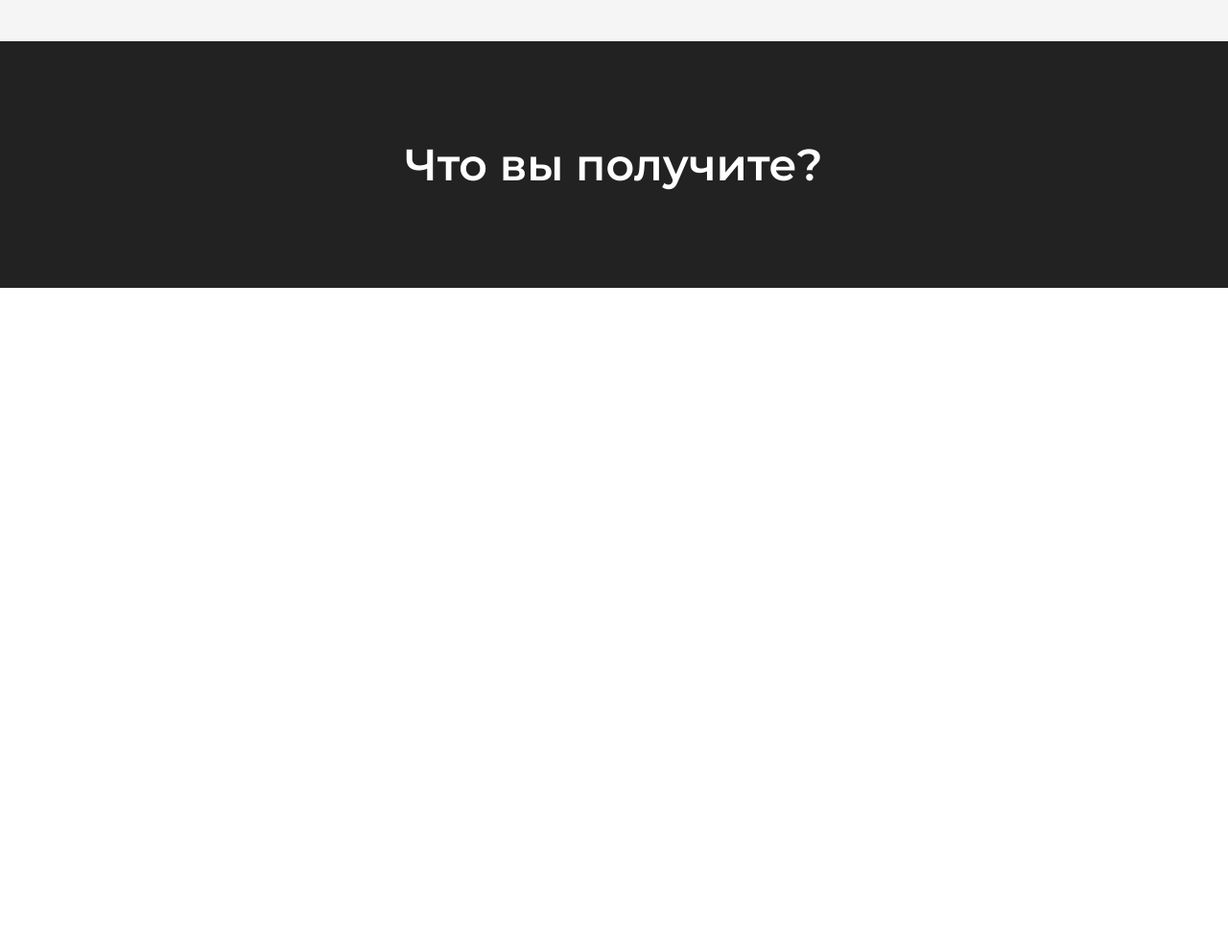
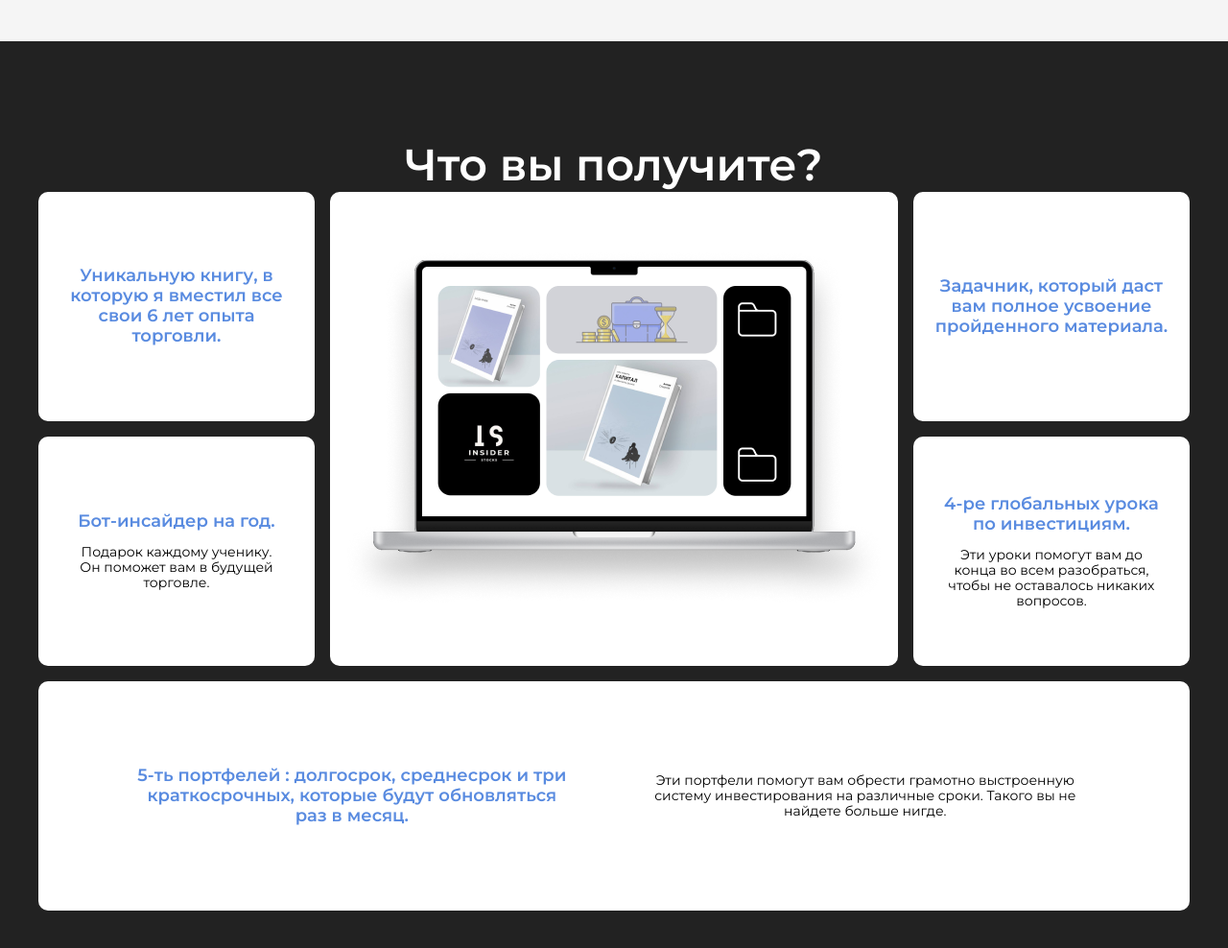
Before and after one commit to PavelSidyuk/myLanding, a plain HTML site: page index.html in a window 1280 px wide. Shown: the part 1507-2495 px from the top of the page at 96% size. Before the commit the page ends 1807 px from the top, so only its background shows below. Drawn offline with Linux system fonts and the light colour scheme.

Commit message:
сетка

```diff
--- a/Styles.css
+++ b/Styles.css
@@ -13,6 +13,11 @@ h3{
     font-size: 20px;
     font-weight: 400;
     line-height: 23px;
+}
+h4{
+    font-size: 18px;
+    font-weight: 600;
+    line-height: 21px;
 }
 p{
     font-size: 16px;
@@ -116,4 +121,50 @@ p{
 .benefit h1{
     text-align: center;
     color: #ffffff;
+
 }
+.benefit__wrapper{
+    display: grid;
+    grid-template-columns: repeat(4, 1fr);
+    grid-auto-rows: 239px;
+    gap: 1em;
+
+}
+.benefit__item{
+    background-color: #ffffff;
+    border-radius: 10px;
+    display: flex;
+    align-items: center;
+    text-align: center;
+    padding: 0 20px;
+    flex-direction: column;
+    justify-content: center;
+}
+.benefit__item.big__item{
+    grid-column: 2/4;
+    grid-row: 1/3;
+    padding: 0;
+}
+.benefit__item.item__bottom{
+    grid-column: 1/5;
+    flex-direction: row;
+    padding: 0 100px;
+}
+.benefit__item.item__bottom p{
+    margin: 0;
+    padding: 0;
+}
+.benefit__item.item__bottom h4{
+    margin-right: 70px;
+}
+
+.benefit__item h4{
+    color: #598BE0;
+}
+.benefit__item p{
+    font-size: 14px;
+    font-weight: 400;
+    line-height: 16px;
+    margin-top: 13px;
+    padding: 0 15px;
+}
--- a/index.html
+++ b/index.html
@@ -76,7 +76,30 @@
     <div class="container">
         <h1>Что вы получите?</h1>
         <div class="benefit__wrapper">
-
+            <div class="benefit__item">
+                <h4>Уникальную книгу,
+                    в которую я вместил все свои 6
+                    лет опыта торговли.</h4>
+            </div>
+            <div class="benefit__item big__item">
+                <img src="img/nout.png" alt="">
+            </div>
+            <div class="benefit__item">
+                <h4>Задачник, который даст вам полное усвоение пройденного материала.</h4>
+            </div>
+            <div class="benefit__item">
+                <h4>Бот-инсайдер на год.</h4>
+                <p>Подарок каждому ученику.
+                    Он поможет вам в будущей торговле.</p>
+            </div>
+            <div class="benefit__item">
+                <h4>4-ре глобальных урока по инвестициям.</h4>
+                <p>Эти уроки помогут вам до конца во всем разобраться, чтобы не оставалось никаких вопросов.</p>
+            </div>
+            <div class="benefit__item item__bottom">
+                <h4>5-ть портфелей : долгосрок, среднесрок и три краткосрочных, которые будут обновляться раз в месяц.</h4>
+                <p>Эти портфели помогут вам обрести грамотно выстроенную систему инвестирования на различные сроки. Такого вы не найдете больше нигде.</p>
+            </div>
         </div>
     </div>
 </div>
```
